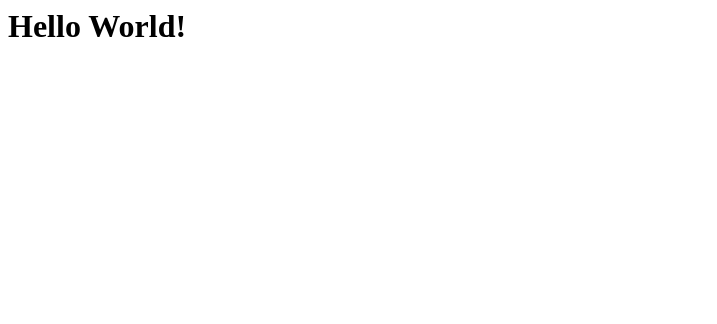
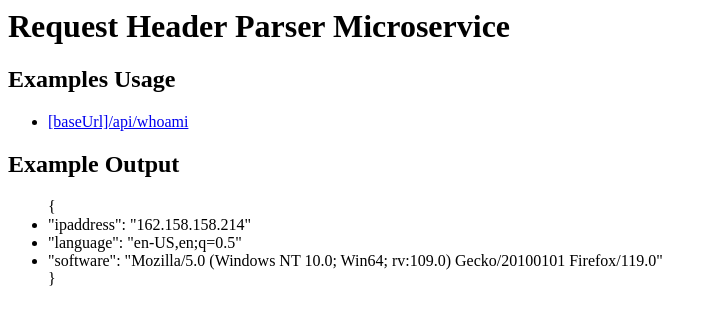
Before and after one commit to ElitistNoob/fcc-whoami-api, a website: page views/index.html in a window 1280 px wide. Shown: the whole page, without its empty margins (0-717 px from the left). Drawn offline with Linux system fonts and the light colour scheme; a web font is replaced by a local one.

Commit message:
added HTML to index.html

```diff
--- a/views/index.html
+++ b/views/index.html
@@ -1,13 +1,42 @@
-<html>
+<html lang="en">
 <head>
-    <meta charset="UTF-8">
-    <meta name="viewport"
-          content="width=device-width, user-scalable=no, initial-scale=1.0, maximum-scale=1.0, minimum-scale=1.0">
-    <meta http-equiv="X-UA-Compatible" content="ie=edge">
-    <link rel="stylesheet" type="text/css" href="/style.css">
-    <title>Who am I</title>
+  <meta charset="UTF-8">
+  <meta name="viewport"
+        content="width=device-width, user-scalable=no, initial-scale=1.0, maximum-scale=1.0, minimum-scale=1.0">
+  <meta http-equiv="X-UA-Compatible" content="ie=edge">
+  <link href="/style.css" rel="stylesheet" type="text/css">
+  <link
+    href="https://fonts.googleapis.com/css2?family=DM+Serif+Display&family=Souce+Code+Pro&display=Roboto&display=swap"
+    rel="stylesheet">
+  <title>Kevin's FCC Whoami Project</title>
 </head>
 <body>
-    <h1>Hello World!</h1>
+<header>
+  <h1>Request Header Parser Microservice</h1>
+</header>
+<main>
+  <section>
+    <h2>Examples Usage</h2>
+    <div class="preview links">
+      <ul>
+        <li><a href="api/whoami">[baseUrl]/api/whoami</a></li>
+      </ul>
+    </div>
+  </section>
+  <section>
+    <h2>Example Output</h2>
+    <div class="preview">
+      <ul>
+        {
+        <li>"ipaddress": "162.158.158.214"</li>
+        <li>"language": "en-US,en;q=0.5"</li>
+        <li>"software": "Mozilla/5.0 (Windows NT 10.0; Win64; rv:109.0) Gecko/20100101 Firefox/119.0"</li>
+        }
+      </ul>
+
+    </div>
+  </section>
+</main>
+
 </body>
 </html>
```
